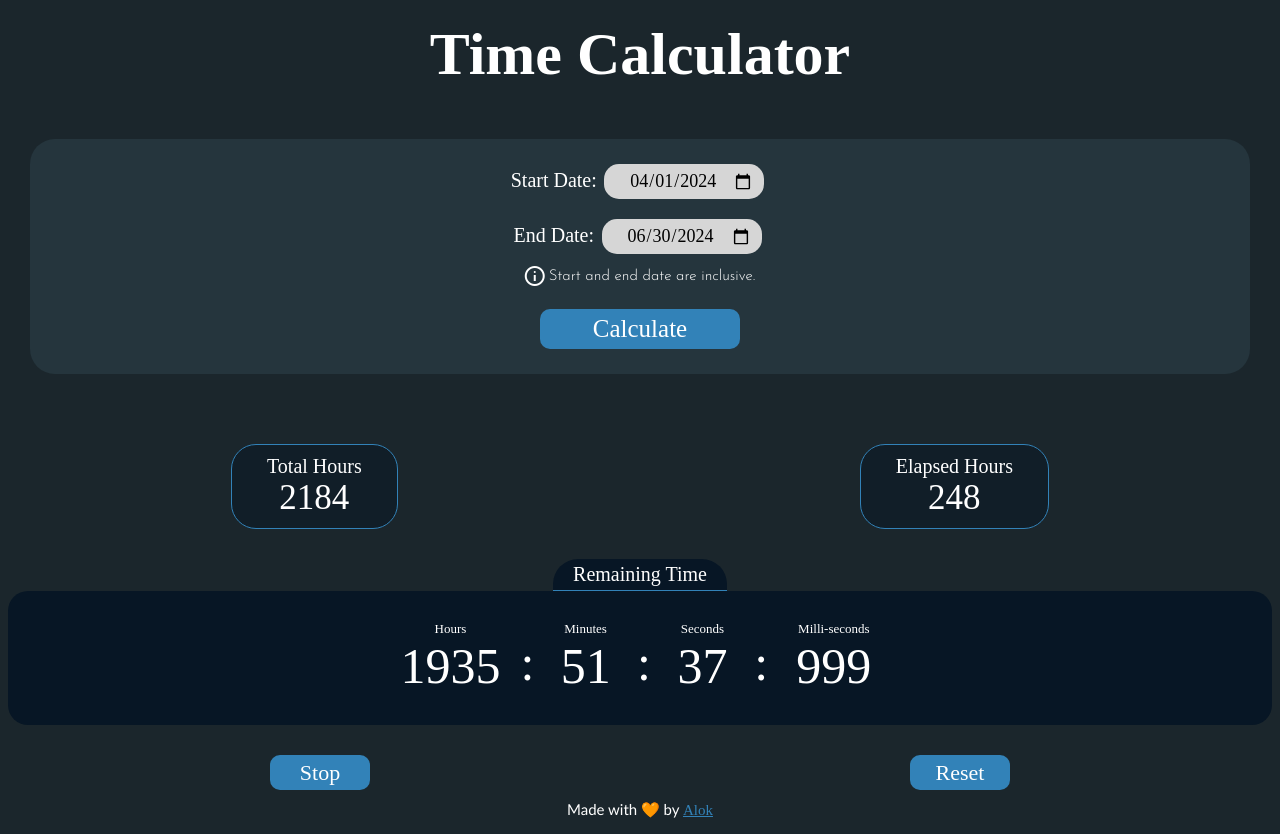
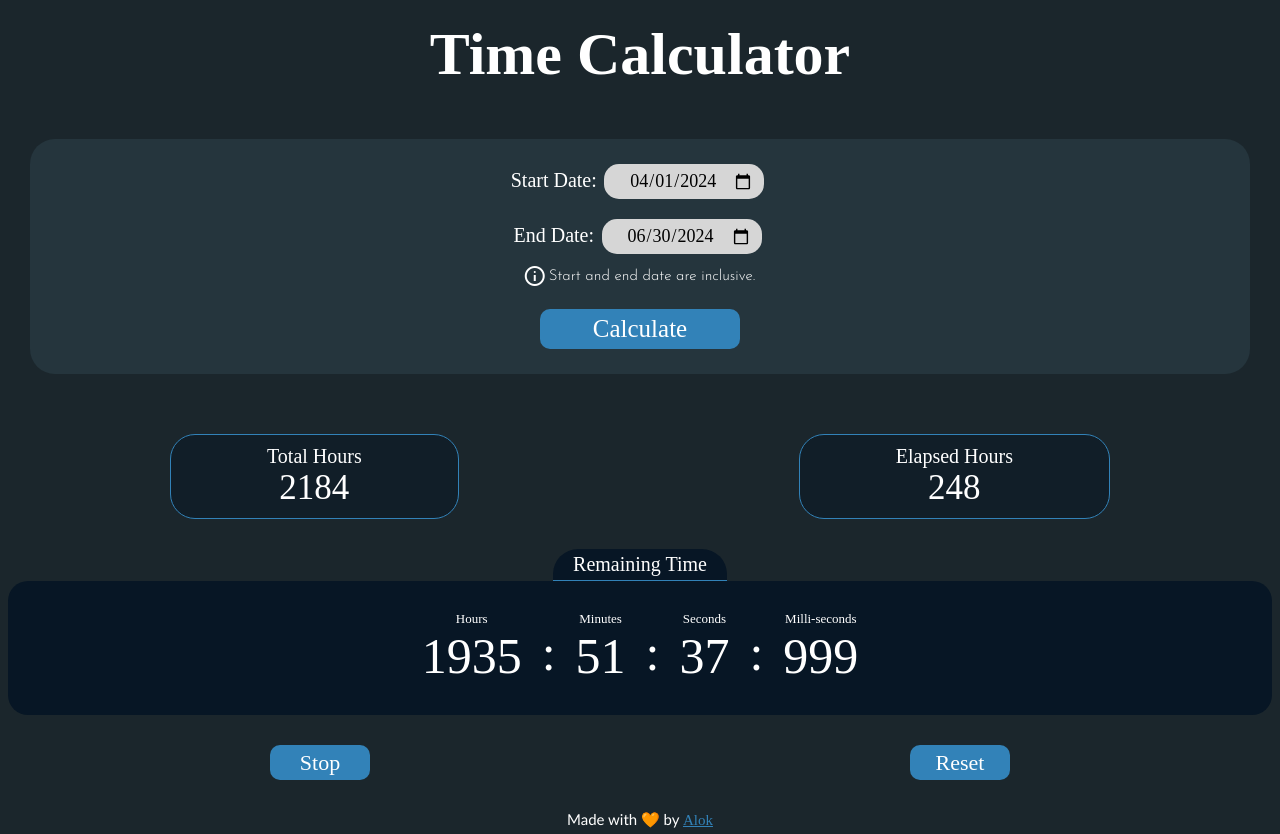
Before and after one commit to AlokYadavCodes/remaining-time-calculator, a plain HTML site: page index.html in a window 1280 px wide. Drawn offline with nearby package versions, Linux system fonts and the light colour scheme; a web font is replaced by a local one.

Commit message:
adjust padding of total and elapsed hours

```diff
--- a/index.css
+++ b/index.css
@@ -76,13 +76,15 @@ label{
 .total-and-elapsed{
     display: flex;
     justify-content: space-around;
-    margin-top: 40px;
+    margin-top: 30px;
 }
 .total,.elapsed{
     display: flex;
     flex-direction: column;
     align-items: center;
-    padding: 10px 35px;
+    justify-content: flex-start;
+    padding: 10px 7.5vw;
+    /* padding: 10px 35px; */
     border: 1px solid #3282b8;
     background-color: #07162579;
     border-radius: 25px;
@@ -120,7 +122,7 @@ label{
 }
 .remaining-text{
     font-size: 1.3rem;
-    margin: 0 1rem;
+    /* margin: 0 1rem; */
 }
 .remaining-block{
     display: flex;
@@ -132,7 +134,7 @@ label{
     margin-top: 1rem;
 }
 .controls{
-    margin-top: 20px;
+    margin: 20px 0;
     display: flex;
     justify-content: space-around;
 }
```
